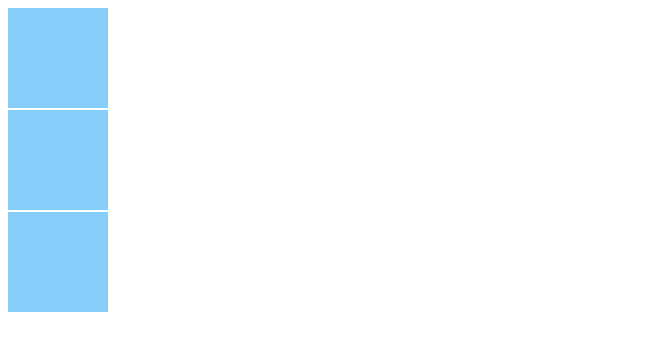
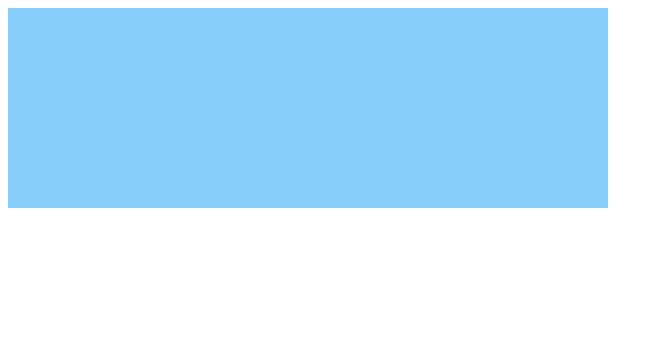
Before and after one commit to sorious77/css-master, a plain HTML site: page index.html in a window 1280 px wide. Shown: the whole page, without its empty margins (0-663 px from the left). Drawn offline with Linux system fonts and the light colour scheme.

Commit message:
# 1.1 First Rule of Flexbox

```diff
--- a/index.html
+++ b/index.html
@@ -5,8 +5,10 @@
     <link rel="stylesheet" href="./style.css" />
   </head>
   <body>
-    <div class="box"></div>
-    <div class="box"></div>
-    <div class="box"></div>
+    <div class="container">
+      <div class="box"></div>
+      <div class="box"></div>
+      <div class="box"></div>
+    </div>
   </body>
 </html>
--- a/style.css
+++ b/style.css
@@ -1,6 +1,9 @@
+.container {
+  display: flex;
+}
+
 .box {
   background-color: lightskyblue;
-  width: 100px;
-  height: 100px;
-  margin-bottom: 2px;
+  width: 200px;
+  height: 200px;
 }
```
